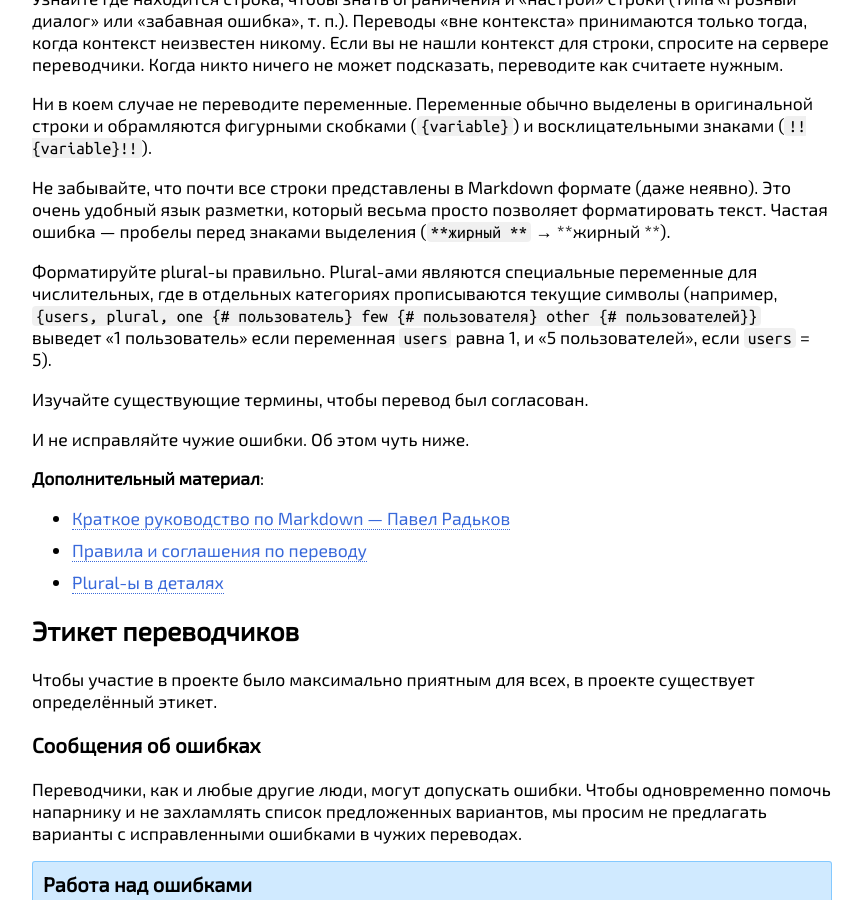
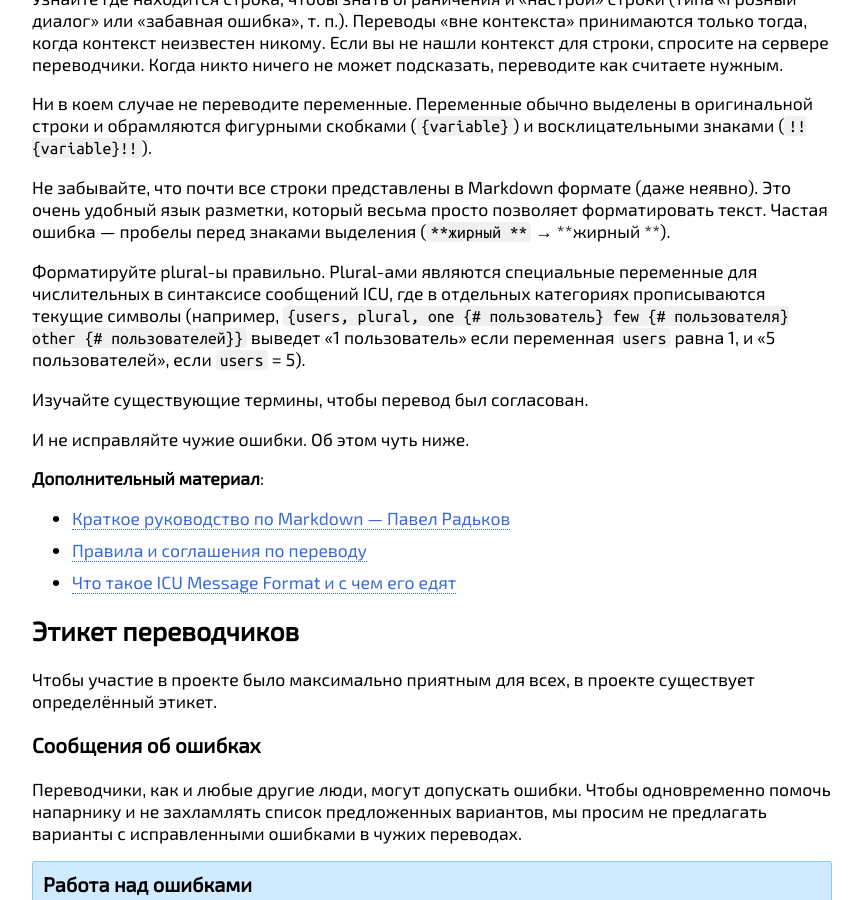
Before and after one commit to brawaru/ru-i18n-issues, a Jekyll site: the page built from docs/translation.md, in a window 1280 px wide and 900 px high, scrolled down 2938 px. Shown: the whole window, without its empty margins (208-1071 px from the left). Built offline with Jekyll 4.4.1, drawn with Linux system fonts in a browser that asks for light colours.

Commit message:
:pencil: Мелкие исправления документации

```diff
--- a/docs/translation.md
+++ b/docs/translation.md
@@ -76,7 +76,7 @@ Crowdin сфокусирован на работу __в команде__ и со
 
 Не забывайте, что почти все строки представлены в Markdown формате (даже неявно). Это очень удобный язык разметки, который весьма просто позволяет форматировать текст. Частая ошибка — пробелы перед знаками выделения (`**жирный **` → **жирный **).
 
-Форматируйте plural-ы правильно. Plural-ами являются специальные переменные для числительных, где в отдельных категориях прописываются текущие символы (например, `{users, plural, one {# пользователь} few {# пользователя} other {# пользователей}}` выведет «1 пользователь» если переменная `users` равна 1, и «5 пользователей», если `users` = 5).
+Форматируйте plural-ы правильно. Plural-ами являются специальные переменные для числительных в синтаксисе сообщений ICU, где в отдельных категориях прописываются текущие символы (например, `{users, plural, one {# пользователь} few {# пользователя} other {# пользователей}}` выведет «1 пользователь» если переменная `users` равна 1, и «5 пользователей», если `users` = 5).
 
 Изучайте существующие термины, чтобы перевод был согласован.
 
@@ -86,7 +86,7 @@ Crowdin сфокусирован на работу __в команде__ и со
 
 - [Краткое руководство по Markdown — Павел Радьков](https://paulradzkov.com/2014/markdown_cheatsheet/)
 - [Правила и соглашения по переводу](./rules)
-- [Plural-ы в деталях](./plurals)
+- [Что такое ICU Message Format и с чем его едят](./icu)
 
 ## Этикет переводчиков
 
```
Also changed, not shown: docs/icu.md (+1 -1 lines), docs/rules.md (+2 -2 lines).
